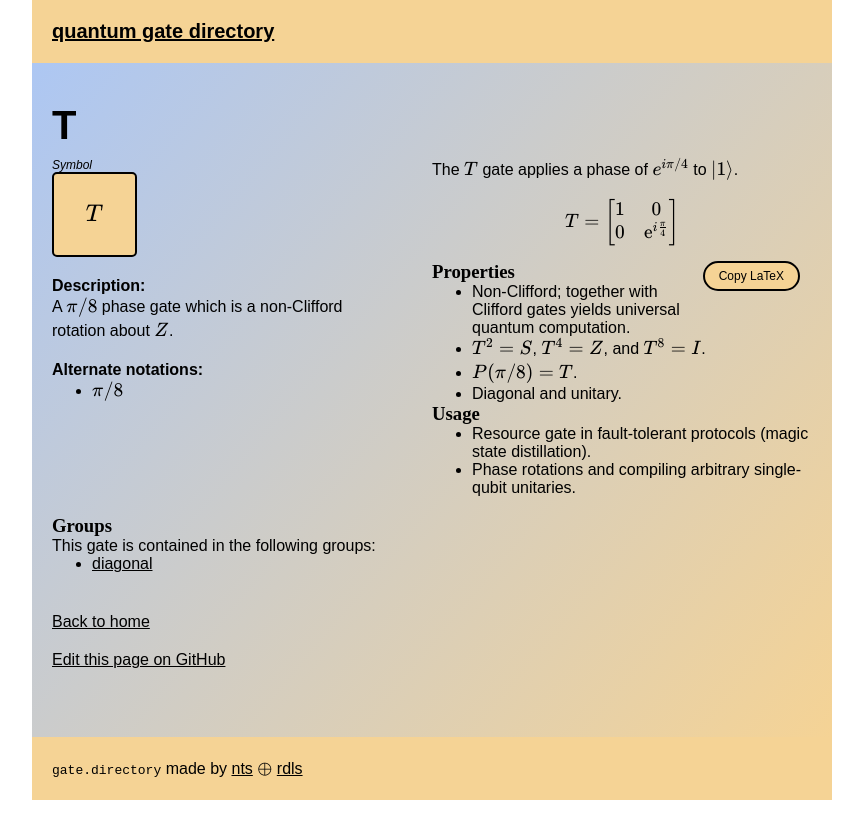
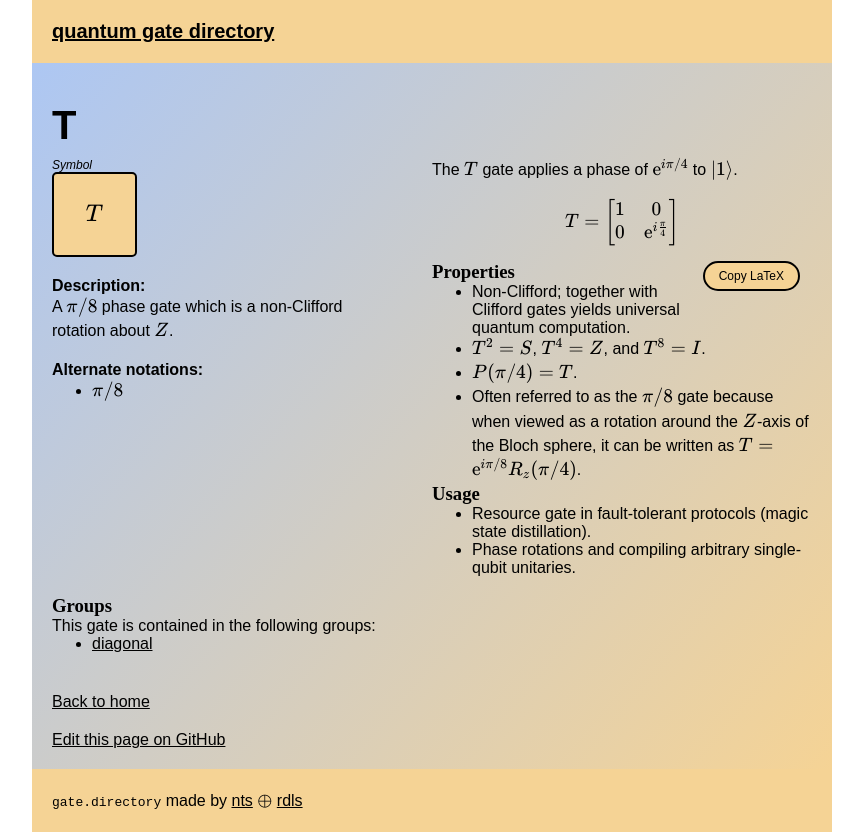
Before and after one commit to natestemen/gate.directory, an Eleventy site: page gates/t.md in a window 1280 px wide. Shown: the whole page, without its empty margins (208-1071 px from the left). Before the commit the page ends 800 px from the top, so only its background shows below. Built offline with nearby package versions, Linux system fonts and the light colour scheme; Eleventy itself is replaced by a stand-in of ours; files that its build step writes are made by us from their sources; a web font is replaced by a local one; what markdown-it-attrs would draw is missing.

Commit message:
fix error

```diff
--- a/gates/t.md
+++ b/gates/t.md
@@ -10,21 +10,22 @@ arity: 1
 description: A $\pi/8$ phase gate which is a non-Clifford rotation about $Z$.
 ---
 
-The $T$ gate applies a phase of $e^{i\pi/4}$ to $|1\rangle$.
+The $T$ gate applies a phase of $\mathrm{e}^{i\pi/4}$ to $|1\rangle$.
 
 $$
-T = \begin{bmatrix}
+T =
+\begin{bmatrix}
   1 & 0 \\\\
   0 & \mathrm{e}^{i\frac{\pi}{4}}
-  \end{bmatrix}
+\end{bmatrix}
 $$
 
 ### Properties
 
 - Non-Clifford; together with Clifford gates yields universal quantum computation.
 - $T^2 = S$, $T^4 = Z$, and $T^8 = I$.
-- $P(\pi/8) = T$.
-- Diagonal and unitary.
+- $P(\pi/4) = T$.
+- Often referred to as the $\pi/8$ gate because when viewed as a rotation around the $Z$-axis of the Bloch sphere, it can be written as $T = \mathrm{e}^{i\pi/8}R_z(\pi/4)$.
 
 ### Usage
 
```
